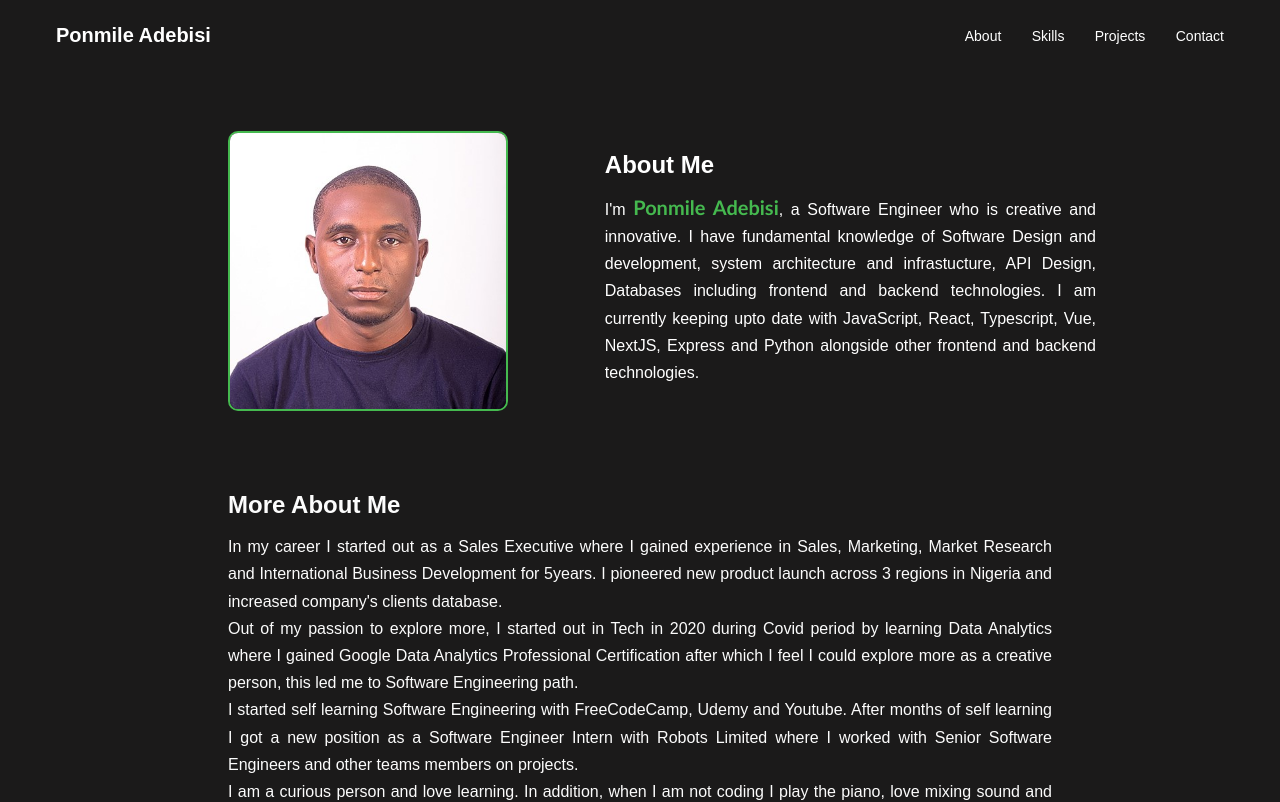
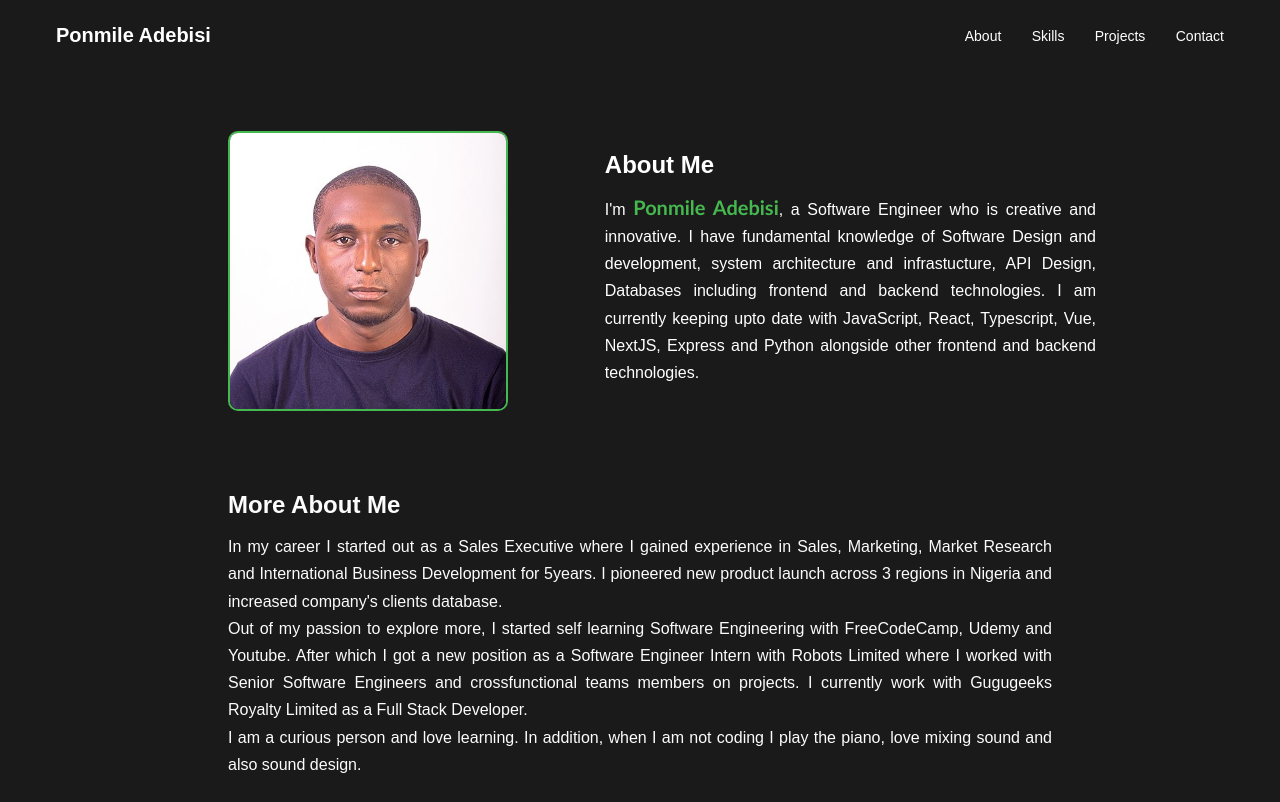
Before and after one commit to pjmiles/mYportfolio, a React (Create React App) app: page / in a window 1280 px wide. Shown: the top 802 px of the page. Built offline with nearby package versions, Linux system fonts and the light colour scheme.

Commit message:
more about me edit

```diff
--- a/src/components/MoreAboutMe.js
+++ b/src/components/MoreAboutMe.js
@@ -11,14 +11,12 @@ const MoreAboutMe = () => {
         regions in Nigeria and increased company's clients database.
       </p>
       <p>
-        Out of my passion to explore more, I started out in Tech in 2020 during
-        Covid period by learning Data Analytics where I gained Google Data
-        Analytics Professional Certification after which I feel I could explore
-        more as a creative person, this led me to Software Engineering path.{" "}
-        <br /> I started self learning Software Engineering with FreeCodeCamp,
-        Udemy and Youtube. After months of self learning I got a new position as
-        a Software Engineer Intern with Robots Limited where I worked with
-        Senior Software Engineers and other teams members on projects.{" "}
+        Out of my passion to explore more, I started self learning Software
+        Engineering with FreeCodeCamp, Udemy and Youtube. After which I got a
+        new position as a Software Engineer Intern with Robots Limited where I
+        worked with Senior Software Engineers and crossfunctional teams members
+        on projects. I currently work with Gugugeeks Royalty Limited as a Full
+        Stack Developer.
       </p>
       <p>
         I am a curious person and love learning. In addition, when I am not
--- a/src/components/Projects.js
+++ b/src/components/Projects.js
@@ -53,7 +53,7 @@ const data = [
 const Projects = () => {
   return (
     <section className="projects-section" id="projects" smooth>
-      <h1 className="project-header-text">Some of my recent projects</h1>
+      <h1 className="project-header-text">Some of my projects</h1>
       <div className="projects-container">
         {data.map(({ id, pics, title, github, demo, desc }) => {
           return (
```
